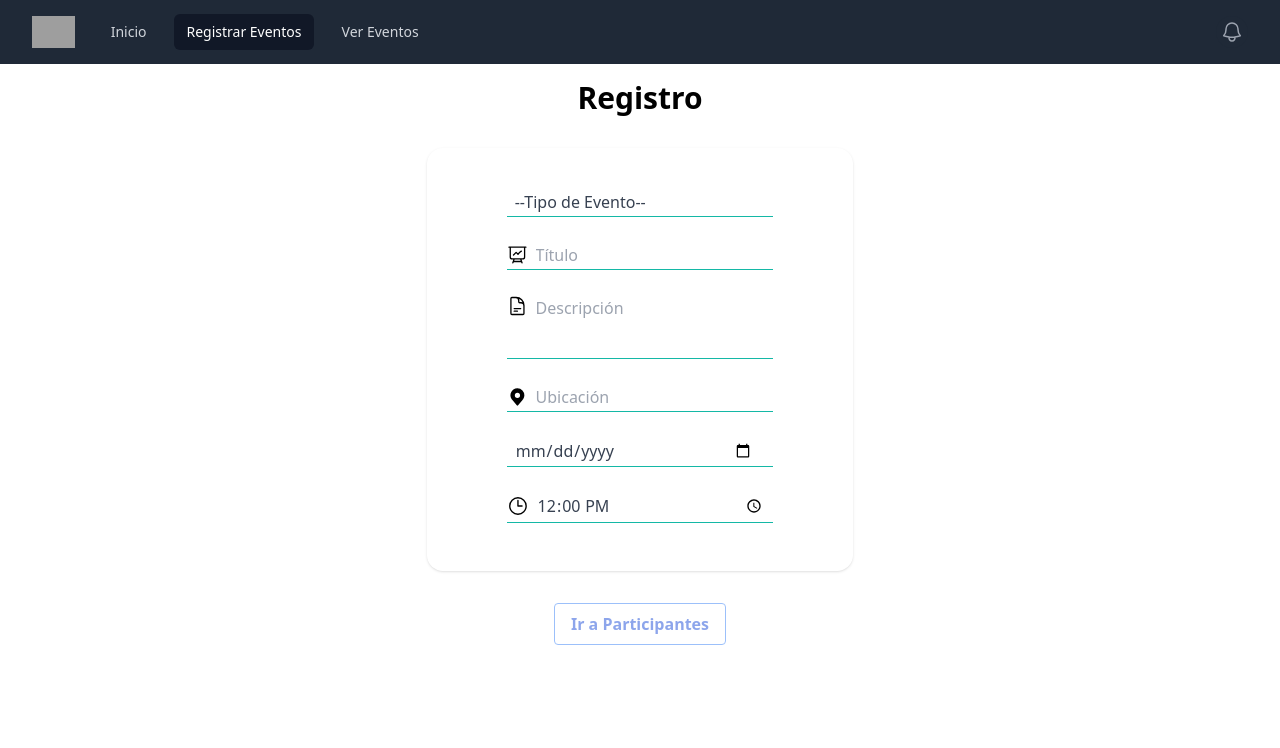
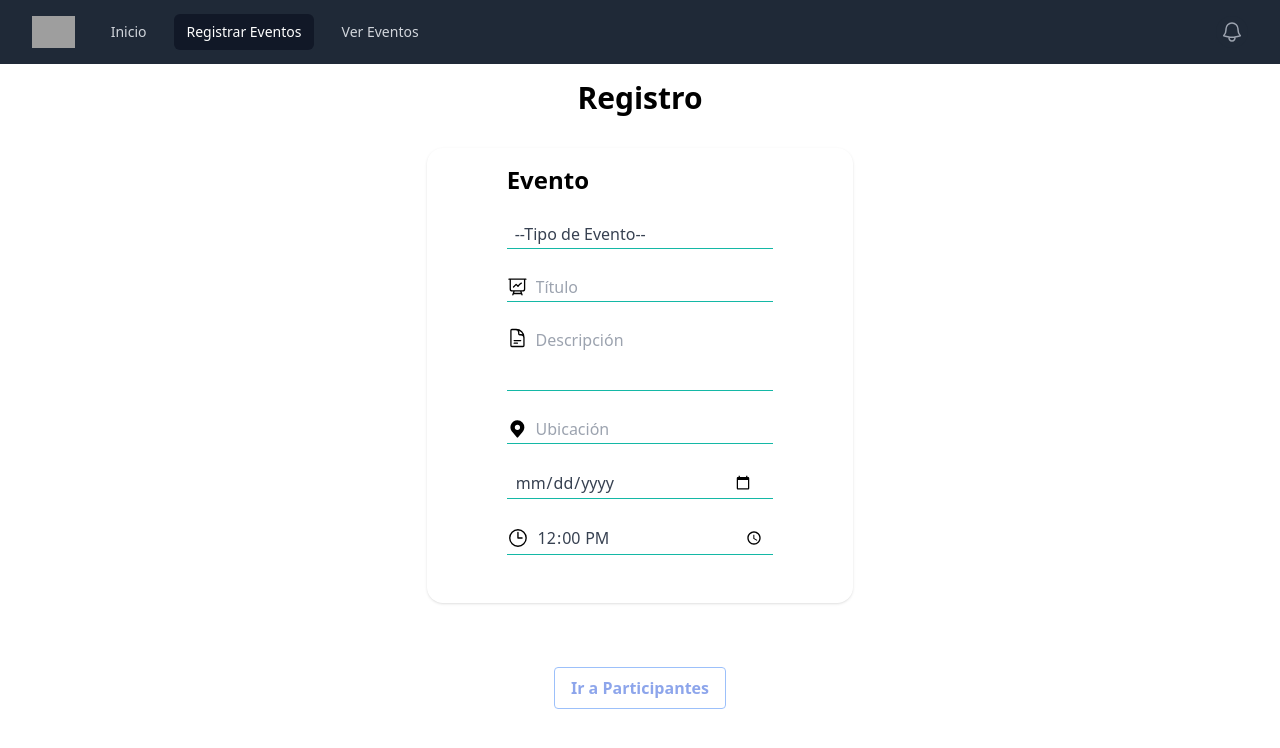
Before and after one commit to OzzyLozano/frontend_final_project, a Flask app: page /registro/evento in a window 1280 px wide. Shown: the top 748 px of the page. Run offline with Flask 3, Linux system fonts and the light colour scheme; some libraries are stand-ins or nearby versions; grey boxes are pictures that could not be loaded.

Commit message:
listo c:

```diff
--- a/app.py
+++ b/app.py
@@ -41,7 +41,7 @@ def confirmar_registro():
 #   cursor.execute(f'select title from events where title = ?;', (titulo,))
 #   eventData = cursor.fetchone()
 #   if not eventData:
-#     return redirect(url_for('registrar_participante'))
+#     return redirect(request.referrer)
 #   else:
 #     error = f'{titulo} ya está registrado.'
 #     return render_template('registrar_eventos.html', error=error)
@@ -51,6 +51,7 @@ def registrar():
   connection = sqlite3.connect(database_path)
   cursor = connection.cursor()
   if (request.method == 'POST'):
+    # events table
     title = request.form['title']
     event_type = request.form['eventType']
     description = request.form['description']
@@ -60,14 +61,39 @@ def registrar():
     dateTime = date + ' ' + hour
     print(title, description, dateTime, location, event_type)
     cursor.execute(f'INSERT INTO events(title, description, dateTime, location, type) VALUES (?, ?, ?, ?, ?);', (title, description, dateTime, location, event_type))
+    # participants table
+    foreign_key = cursor.execute(f'SELECT eventId FROM events where title=?;', (title,)).fetchone()
+    if foreign_key:
+      foreign_key = foreign_key[0]
+    else:
+      return f'{title} ya está registrado xd.'
+    participant_name = request.form['participant-name']
+    participant_lastname = request.form['participant-lastname']
+    participant_email = request.form['participant-email']
+    participant_phone = request.form['participant-phone']
+    participant_role = request.form['participant-role']
+    print(participant_name, participant_lastname, participant_email, participant_phone, participant_role)
+    cursor.execute(f'INSERT INTO participants(name, lastname, email, role, phone, eventId) VALUES (?, ?, ?, ?, ?, ?)', (participant_name, participant_lastname, participant_email, participant_role, participant_phone, foreign_key))
+    # invitations
+    invitation_name = request.form['invitation-name']
+    invitation_email = request.form['invitation-email']
+    invitation_type = request.form['invitation-type']
+    print(invitation_name, invitation_email, invitation_type)
+    cursor.execute(f'INSERT INTO invitations(name, email, type, eventId) VALUES (?, ?, ?, ?)', (invitation_name, invitation_email, invitation_type, foreign_key))
+    # logistic
+    logistic_type = request.form['logistic-type']
+    distribuitor = request.form['distribuitor']
+    comments = request.form['comments']
+    print(logistic_type, distribuitor, comments)
+    cursor.execute(f'INSERT INTO logistic(type, distribuitor, comments, eventId) VALUES (?, ?, ?, ?)', (logistic_type, distribuitor, comments, foreign_key))
     connection.commit()
     connection.close()
-    return redirect(url_for('next'))
+    return redirect(url_for('ver_eventos'))
   else:
     print('not a post request')
     return '<p>no se hizo post xd</p>'
 
-@app.route('/regustro/next')
+@app.route('/registro/next')
 def next():
   return '<p>holi</p>'
 
--- a/database/script.py
+++ b/database/script.py
@@ -9,7 +9,7 @@ cursor.execute("""
 CREATE TABLE IF NOT EXISTS
   events(
     eventId INTEGER PRIMARY KEY AUTOINCREMENT,
-    title VARCHAR(40) NOT NULL,
+    title VARCHAR(40) NOT NULL UNIQUE,
     description VARCHAR(160) NOT NULL NOT NULL,
     dateTime TIMESTAMP NOT NULL,
     location VARCHAR(40) NOT NULL,
@@ -45,7 +45,6 @@ CREATE TABLE IF NOT EXISTS
   logistic(
     logisticId INTEGER PRIMARY KEY AUTOINCREMENT,
     type VARCHAR(40) NOT NULL,
-    quantity INTEGER NOT NULL,
     distribuitor VARCHAR(40) NOT NULL,
     comments VARCHAR(160) NOT NULL,
     eventId INTEGER,
--- a/static/eventRegistration.js
+++ b/static/eventRegistration.js
@@ -12,14 +12,14 @@ const eventForm = document.getElementById('event-form')
 const participantsForm = document.getElementById('participants-form')
 const invitationsForm = document.getElementById('invitations-form')
 const logisticForm = document.getElementById('logistic-form')
-const confirmationForm = document.getElementById('confirmation-form')
+const confirmationBtn = document.getElementById('confirmation-btn')
 
 goToEvent.addEventListener('click', () => {
   eventForm.classList.remove('hide')
   participantsForm.classList.add('hide')
   invitationsForm.classList.add('hide')
   logisticForm.classList.add('hide')
-  confirmationForm.classList.add('hide')
+  confirmationBtn.classList.add('hide')
   goToEvent.classList.add('hide')
   goToParticipants.classList.remove('hide')
   goToInvitations.classList.add('hide')
@@ -126,6 +126,13 @@ let eventData = {
 // links functionality
 goToParticipants.addEventListener('click', e => {
   e.preventDefault()
+  // code for adding title availability
+  // if (eventTitle.value) {
+  //   const url = `disponibilidad?titulo=${eventTitle.value}`
+  //   window.location.href = url
+  // } else {
+  //   alert('Ingrese un titulo')
+  // }
   eventData = {
     title: eventTitle.value,
     type: eventType.value,
@@ -139,21 +146,13 @@ goToParticipants.addEventListener('click', e => {
     participantsForm.classList.remove('hide')
     invitationsForm.classList.add('hide')
     logisticForm.classList.add('hide')
-    confirmationForm.classList.add('hide')
+    confirmationBtn.classList.add('hide')
     goToEvent.classList.remove('hide')
     goToParticipants.classList.add('hide')
     goToInvitations.classList.remove('hide')
     goToLogistic.classList.add('hide')
     goToConfirmation.classList.add('hide')
   }
-  // code for adding title availability
-  // if (eventTitle.value) {
-  //   const url = `disponibilidad?titulo=${eventTitle.value}`
-  //   this.href = url
-  //   window.location.href = url
-  // } else {
-  //   alert('Ingrese un titulo')
-  // }
 })
 
 // participant variables
@@ -257,7 +256,7 @@ goToInvitations.addEventListener('click', e => {
     participantsForm.classList.add('hide')
     invitationsForm.classList.remove('hide')
     logisticForm.classList.add('hide')
-    confirmationForm.classList.add('hide')
+    confirmationBtn.classList.add('hide')
     goToEvent.classList.add('hide')
     goToParticipants.classList.remove('hide')
     goToInvitations.classList.add('hide')
@@ -333,7 +332,7 @@ goToLogistic.addEventListener('click', e => {
     participantsForm.classList.add('hide')
     invitationsForm.classList.add('hide')
     logisticForm.classList.remove('hide')
-    confirmationForm.classList.add('hide')
+    confirmationBtn.classList.add('hide')
     goToEvent.classList.add('hide')
     goToParticipants.classList.add('hide')
     goToInvitations.classList.remove('hide')
@@ -394,107 +393,20 @@ goToConfirmation.addEventListener('click', e => {
   logisticData = {
     type: logisticType.value,
     provider: logisticProvider.value,
-    comments: logisticComments
+    comments: logisticComments.value
   }
 
   if (invitations) {
-    eventForm.classList.add('hide')
-    participantsForm.classList.add('hide')
-    invitationsForm.classList.add('hide')
-    logisticForm.classList.add('hide')
-    confirmationForm.classList.remove('hide')
+    eventForm.classList.remove('hide')
+    participantsForm.classList.remove('hide')
+    invitationsForm.classList.remove('hide')
+    logisticForm.classList.remove('hide')
+    confirmationBtn.classList.remove('hide')
     goToEvent.classList.add('hide')
     goToParticipants.classList.add('hide')
     goToInvitations.classList.add('hide')
     goToLogistic.classList.remove('hide')
     goToConfirmation.classList.add('hide')
   }
-  const eventDetails = `
-    <div class="flex items-center">
-      <p class="text-start text-lg font-bold my-2 mr-2">Tipo: </p>
-      <p id="confirm-event-type" class="text-start text-lg my-2">${eventData.type}</p>
-    </div>
-    <div class="flex items-center">
-      <p class="text-start text-lg font-bold my-2 mr-2">Título: </p>
-      <p id="confirm-event-title" class="text-start text-lg my-2">${eventData.title}</p>
-    </div>
-    <div class="flex items-center">
-      <p class="text-start text-lg font-bold my-2 mr-2">Descripción: </p>
-      <p id="confirm-event-description" class="text-start text-lg my-2">${eventData.description}</p>
-    </div>
-    <div class="flex items-center">
-      <p class="text-start text-lg font-bold my-2 mr-2">Ubicación: </p>
-      <p id="confirm-event-location" class="text-start text-lg my-2">${eventData.location}</p>
-    </div>
-    <div class="flex items-center">
-      <p class="text-start text-lg font-bold my-2 mr-2">Fecha: </p>
-      <p id="confirm-event-date" class="text-start text-lg my-2">${eventData.date}</p>
-    </div>
-    <div class="flex items-center">
-      <p class="text-start text-lg font-bold my-2 mr-2">Hora: </p>
-      <p id="confirm-event-hour" class="text-start text-lg my-2">${eventData.hour}</p>
-    </div>
-  `
-  const eventDetailsDiv = document.getElementById('event-details')
-  eventDetailsDiv.innerHTML = ''
-  eventDetailsDiv.insertAdjacentHTML('beforeend', eventDetails)
-  const participantDetails = `
-    <div class="flex items-center">
-      <p class="text-start text-lg font-bold my-2 mr-2">Nombre: </p>
-      <p id="confirm-event-type" class="text-start text-lg my-2">${participantData.nameParticipant}</p>
-    </div>
-    <div class="flex items-center">
-      <p class="text-start text-lg font-bold my-2 mr-2">Apellido: </p>
-      <p id="confirm-event-title" class="text-start text-lg my-2">${participantData.lastname}</p>
-    </div>
-    <div class="flex items-center">
-      <p class="text-start text-lg font-bold my-2 mr-2">Correo: </p>
-      <p id="confirm-event-description" class="text-start text-lg my-2">${participantData.emailParticipant}</p>
-    </div>
-    <div class="flex items-center">
-      <p class="text-start text-lg font-bold my-2 mr-2">Número: </p>
-      <p id="confirm-event-location" class="text-start text-lg my-2">${participantData.phoneParticipant}</p>
-    </div>
-    <div class="flex items-center">
-      <p class="text-start text-lg font-bold my-2 mr-2">Rol: </p>
-      <p id="confirm-event-date" class="text-start text-lg my-2">${participantData.role}</p>
-    </div>
-  `
-  const participantDetailsDiv = document.getElementById('participant-details')
-  participantDetailsDiv.innerHTML = ''
-  participantDetailsDiv.insertAdjacentHTML('beforeend', participantDetails)
-  const invitationDetails = `
-    <div class="flex items-center">
-      <p class="text-start text-lg font-bold my-2 mr-2">Nombre: </p>
-      <p id="confirm-event-type" class="text-start text-lg my-2">${invitationData.nameParticipant}</p>
-    </div>
-    <div class="flex items-center">
-      <p class="text-start text-lg font-bold my-2 mr-2">Correo: </p>
-      <p id="confirm-event-title" class="text-start text-lg my-2">${invitationData.emailInvitation}</p>
-    </div>
-    <div class="flex items-center">
-      <p class="text-start text-lg font-bold my-2 mr-2">Tipo: </p>
-      <p id="confirm-event-description" class="text-start text-lg my-2">${invitationData.typeInvitation}</p>
-    </div>
-  `
-  const invitationDetailsDiv = document.getElementById('invitation-details')
-  invitationDetailsDiv.innerHTML = ''
-  invitationDetailsDiv.insertAdjacentHTML('beforeend', invitationDetails)
-  const logistic = `
-    <div class="flex items-center">
-      <p class="text-start text-lg font-bold my-2 mr-2">Tipo: </p>
-      <p id="confirm-event-type" class="text-start text-lg my-2">${logisticData.type}</p>
-    </div>
-    <div class="flex items-center">
-      <p class="text-start text-lg font-bold my-2 mr-2">Proveedor: </p>
-      <p id="confirm-event-title" class="text-start text-lg my-2">${logisticData.provider}</p>
-    </div>
-    <div class="flex items-center">
-      <p class="text-start text-lg font-bold my-2 mr-2">Comentarios: </p>
-      <p id="confirm-event-description" class="text-start text-lg my-2">${logisticData.comments}</p>
-    </div>
-  `
-  const logisticDetailsDiv = document.getElementById('logistic-details')
-  logisticDetailsDiv.innerHTML = ''
-  logisticDetailsDiv.insertAdjacentHTML('beforeend', logistic)
+  console.log(eventData, participantData, invitationData, logisticData)
 })
--- a/templates/registrar_eventos.html
+++ b/templates/registrar_eventos.html
@@ -55,7 +55,10 @@
 {% block page %}Registro{% endblock %}
 
 {% block body %}
-  <form id="event-form" action="" method="post" class="w-3/4 sm:w-1/2 xl:w-1/3 mx-auto my-8 shadow pt-4 pb-12 px-8 sm:px-12 md:px-16 lg:px-20 rounded-2xl">
+  <form action="{{ url_for('registrar') }}" method="post" class="flex flex-col gap-4 items-center">
+    <div class="w-full flex items-center flex-wrap gap-4">
+      <div id="event-form" action="" method="post" class="w-3/4 md:w-5/12 xl:w-1/3 mx-auto my-8 shadow pt-4 pb-12 px-8 sm:px-12 md:px-16 lg:px-20 rounded-2xl">
+        <h2 class="text-center md:text-start text-2xl font-bold">Evento</h2>
         <div id="event-type-div" class="input-div">
           <select id="event-type" required class="appearance-none bg-transparent border-none w-full text-gray-700 mr-3 py-1 px-2 leading-tight focus:outline-none" name="eventType">
             <option>--Tipo de Evento--</option>
@@ -100,21 +103,22 @@
           <input id="event-hour" required class="appearance-none bg-transparent border-none w-full text-gray-700 py-1 px-2 leading-tight focus:outline-none" type="time" placeholder="Hora" aria-label="hour" value="12:00:00" name="hour">
           <div></div>
         </div>
-  </form>
+      </div>
 
-  <form id="participants-form" action="" method="post" class="w-3/4 sm:w-1/2 xl:w-1/3 mx-auto my-8 shadow pt-4 pb-12 px-8 sm:px-12 md:px-16 lg:px-20 rounded-2xl hide">
+      <div id="participants-form" action="" method="post" class="w-3/4 md:w-5/12 xl:w-1/3 mx-auto my-8 shadow pt-4 pb-12 px-8 sm:px-12 md:px-16 lg:px-20 rounded-2xl hide">
+        <h2 class="text-center md:text-start text-2xl font-bold">Participantes</h2>
         <div id="participant-name-div" class="flex items-center border-b border-teal-500 pt-2 mt-4">
           <svg class="w-4 h-4 text-gray-500 dark:text-gray-400" aria-hidden="true" xmlns="http://www.w3.org/2000/svg" fill="currentColor" viewBox="0 0 20 20">
               <path d="M10 0a10 10 0 1 0 10 10A10.011 10.011 0 0 0 10 0Zm0 5a3 3 0 1 1 0 6 3 3 0 0 1 0-6Zm0 13a8.949 8.949 0 0 1-4.951-1.488A3.987 3.987 0 0 1 9 13h2a3.987 3.987 0 0 1 3.951 3.512A8.949 8.949 0 0 1 10 18Z"/>
           </svg>
-      <input id="participant-name" required class="appearance-none bg-transparent border-none w-full text-gray-700 mr-3 py-1 px-2 leading-tight focus:outline-none" type="text" placeholder="Nombre" aria-label="name">
+          <input id="participant-name" required class="appearance-none bg-transparent border-none w-full text-gray-700 mr-3 py-1 px-2 leading-tight focus:outline-none" type="text" placeholder="Nombre" aria-label="name" name="participant-name">
           <div></div>
         </div>
         <div id="participant-lastname-div" class="flex items-center border-b border-teal-500 pt-2 mt-4">
           <svg class="w-4 h-4 text-gray-500 dark:text-gray-400" aria-hidden="true" xmlns="http://www.w3.org/2000/svg" fill="currentColor" viewBox="0 0 20 20">
               <path d="M10 0a10 10 0 1 0 10 10A10.011 10.011 0 0 0 10 0Zm0 5a3 3 0 1 1 0 6 3 3 0 0 1 0-6Zm0 13a8.949 8.949 0 0 1-4.951-1.488A3.987 3.987 0 0 1 9 13h2a3.987 3.987 0 0 1 3.951 3.512A8.949 8.949 0 0 1 10 18Z"/>
           </svg>
-      <input id="participant-lastname" required class="appearance-none bg-transparent border-none w-full text-gray-700 mr-3 py-1 px-2 leading-tight focus:outline-none" type="text" placeholder="Apelllido" aria-label="lastname">
+          <input id="participant-lastname" required class="appearance-none bg-transparent border-none w-full text-gray-700 mr-3 py-1 px-2 leading-tight focus:outline-none" type="text" placeholder="Apelllido" aria-label="lastname" name="participant-lastname">
           <div></div>
         </div>
         <div id="participant-email-div" class="flex items-center border-b border-teal-500 pt-2 mt-4">
@@ -122,7 +126,7 @@
             <path d="m10.036 8.278 9.258-7.79A1.979 1.979 0 0 0 18 0H2A1.987 1.987 0 0 0 .641.541l9.395 7.737Z"/>
             <path d="M11.241 9.817c-.36.275-.801.425-1.255.427-.428 0-.845-.138-1.187-.395L0 2.6V14a2 2 0 0 0 2 2h16a2 2 0 0 0 2-2V2.5l-8.759 7.317Z"/>
           </svg>
-      <input id="participant-email" required class="appearance-none bg-transparent border-none w-full text-gray-700 mr-3 py-1 px-2 leading-tight focus:outline-none" type="email" inputmode="email" placeholder="Correo electrónico" aria-label="email">
+          <input id="participant-email" required class="appearance-none bg-transparent border-none w-full text-gray-700 mr-3 py-1 px-2 leading-tight focus:outline-none" type="email" inputmode="email" placeholder="Correo electrónico" aria-label="email" name="participant-email">
           <div></div>
         </div>
         <p class="mt-2 text-sm text-gray-500 dark:text-gray-400">Accepted addresses: @gmail.com, @yahoo.com, @hotmail.com, @outlook.com</p>
@@ -130,12 +134,12 @@
           <svg class="w-4 h-4 text-gray-500 dark:text-gray-400" aria-hidden="true" xmlns="http://www.w3.org/2000/svg" fill="currentColor" viewBox="0 0 19 18">
             <path d="M18 13.446a3.02 3.02 0 0 0-.946-1.985l-1.4-1.4a3.054 3.054 0 0 0-4.218 0l-.7.7a.983.983 0 0 1-1.39 0l-2.1-2.1a.983.983 0 0 1 0-1.389l.7-.7a2.98 2.98 0 0 0 0-4.217l-1.4-1.4a2.824 2.824 0 0 0-4.218 0c-3.619 3.619-3 8.229 1.752 12.979C6.785 16.639 9.45 18 11.912 18a7.175 7.175 0 0 0 5.139-2.325A2.9 2.9 0 0 0 18 13.446Z"/>
           </svg>
-      <input id="participant-phone" type="number" aria-describedby="helper-text-explanation" class="appearance-none bg-transparent border-none w-full text-gray-700 mr-3 py-1 px-2 leading-tight focus:outline-none" pattern="[0-9]{3}-[0-9]{3}-[0-9]{4}" placeholder="123-456-7890" required />
+          <input id="participant-phone" type="number" aria-describedby="helper-text-explanation" class="appearance-none bg-transparent border-none w-full text-gray-700 mr-3 py-1 px-2 leading-tight focus:outline-none" pattern="[0-9]{3}-[0-9]{3}-[0-9]{4}" placeholder="123-456-7890" required name="participant-phone" />
           <div></div>
         </div>
         <p class="mt-2 text-sm text-gray-500 dark:text-gray-400">Select a phone number that matches the format.</p>
         <div id="role-div" class="flex items-center border-b border-teal-500 pt-2 mt-4">
-      <select id="role" required class="appearance-none bg-transparent border-none w-full text-gray-700 mr-3 py-1 px-2 leading-tight focus:outline-none">
+          <select id="role" required class="appearance-none bg-transparent border-none w-full text-gray-700 mr-3 py-1 px-2 leading-tight focus:outline-none" name="participant-role">
             <option>--Rol--</option>
             <option>Ponente</option>
             <option>Asistente</option>
@@ -143,14 +147,15 @@
           </select>
           <div></div>
         </div>
-  </form>
+      </div>
 
-  <form id="invitations-form" action="" method="post" class="w-3/4 sm:w-1/2 xl:w-1/3 mx-auto my-8 shadow pt-4 pb-12 px-8 sm:px-12 md:px-16 lg:px-20 rounded-2xl hide">
+      <div id="invitations-form" action="" method="post" class="w-3/4 md:w-5/12 xl:w-1/3 mx-auto my-8 shadow pt-4 pb-12 px-8 sm:px-12 md:px-16 lg:px-20 rounded-2xl hide">
+        <h2 class="text-center md:text-start text-2xl font-bold">Invitaciones</h2>
         <div id="invitation-name-div" class="flex items-center border-b border-teal-500 pt-2 mt-4">
           <svg class="w-4 h-4 text-gray-500 dark:text-gray-400" aria-hidden="true" xmlns="http://www.w3.org/2000/svg" fill="currentColor" viewBox="0 0 20 20">
               <path d="M10 0a10 10 0 1 0 10 10A10.011 10.011 0 0 0 10 0Zm0 5a3 3 0 1 1 0 6 3 3 0 0 1 0-6Zm0 13a8.949 8.949 0 0 1-4.951-1.488A3.987 3.987 0 0 1 9 13h2a3.987 3.987 0 0 1 3.951 3.512A8.949 8.949 0 0 1 10 18Z"/>
           </svg>
-      <input id="invitation-name" required class="appearance-none bg-transparent border-none w-full text-gray-700 mr-3 py-1 px-2 leading-tight focus:outline-none" type="text" placeholder="Nombre" aria-label="name">
+          <input id="invitation-name" required class="appearance-none bg-transparent border-none w-full text-gray-700 mr-3 py-1 px-2 leading-tight focus:outline-none" type="text" placeholder="Nombre" aria-label="name" name="invitation-name">
           <div></div>
         </div>
         <div id="invitation-email-div" class="flex items-center border-b border-teal-500 pt-2 mt-4">
@@ -158,23 +163,24 @@
             <path d="m10.036 8.278 9.258-7.79A1.979 1.979 0 0 0 18 0H2A1.987 1.987 0 0 0 .641.541l9.395 7.737Z"/>
             <path d="M11.241 9.817c-.36.275-.801.425-1.255.427-.428 0-.845-.138-1.187-.395L0 2.6V14a2 2 0 0 0 2 2h16a2 2 0 0 0 2-2V2.5l-8.759 7.317Z"/>
         </svg>
-      <input id="invitation-email" required class="appearance-none bg-transparent border-none w-full text-gray-700 mr-3 py-1 px-2 leading-tight focus:outline-none" type="text" placeholder="Correo electrónico" aria-label="email">
+          <input id="invitation-email" required class="appearance-none bg-transparent border-none w-full text-gray-700 mr-3 py-1 px-2 leading-tight focus:outline-none" type="text" placeholder="Correo electrónico" aria-label="email" name="invitation-email">
           <div></div>
         </div>
         <p class="mt-2 text-sm text-gray-500 dark:text-gray-400">Accepted addresses: @gmail.com, @yahoo.com, @hotmail.com, @outlook.com</p>
         <div id="invitation-type-div" class="flex items-center border-b border-teal-500 pt-2 mt-4">
-      <select id="invitation-type" required class="appearance-none bg-transparent border-none w-full text-gray-700 mr-3 py-1 px-2 leading-tight focus:outline-none">
+          <select id="invitation-type" required class="appearance-none bg-transparent border-none w-full text-gray-700 mr-3 py-1 px-2 leading-tight focus:outline-none" name="invitation-type">
             <option>--Tipo de Invitación--</option>
             <option>General</option>
             <option>VIP</option>
           </select>
           <div></div>
         </div>
-  </form>
+      </div>
 
-  <form id="logistic-form" action="" method="post" class="w-3/4 sm:w-1/2 xl:w-1/3 mx-auto my-8 shadow pt-4 pb-12 px-8 sm:px-12 md:px-16 lg:px-20 rounded-2xl hide">
+      <div id="logistic-form" action="" method="post" class="w-3/4 md:w-5/12 xl:w-1/3 mx-auto my-8 shadow pt-4 pb-12 px-8 sm:px-12 md:px-16 lg:px-20 rounded-2xl hide">
+        <h2 class="text-center md:text-start text-2xl font-bold">Logística</h2>
         <div id="logistic-type-div" class="flex items-center border-b border-teal-500 pt-2 mt-4">
-      <select id="logistic-type" required class="appearance-none bg-transparent border-none w-full text-gray-700 mr-3 py-1 px-2 leading-tight focus:outline-none">
+          <select id="logistic-type" required class="appearance-none bg-transparent border-none w-full text-gray-700 mr-3 py-1 px-2 leading-tight focus:outline-none" name="logistic-type">
             <option>--Tipo de Logística--</option>
             <option>Alimentación</option>
             <option>Equipo</option>
@@ -186,16 +192,19 @@
           <svg class="w-6 h-6 dark:text-gray-400" xmlns="http://www.w3.org/2000/svg" fill="none" viewBox="0 0 24 24" stroke-width="1.5" stroke="currentColor" class="size-6">
             <path stroke-linecap="round" stroke-linejoin="round" d="M15.75 6a3.75 3.75 0 1 1-7.5 0 3.75 3.75 0 0 1 7.5 0ZM4.501 20.118a7.5 7.5 0 0 1 14.998 0A17.933 17.933 0 0 1 12 21.75c-2.676 0-5.216-.584-7.499-1.632Z" />
           </svg>
-      <input id="logistic-provider" required class="appearance-none bg-transparent border-none w-full text-gray-700 mr-3 py-1 px-2 leading-tight focus:outline-none" type="text" placeholder="Proveedor" aria-label="provider">
+          <input id="logistic-provider" required class="appearance-none bg-transparent border-none w-full text-gray-700 mr-3 py-1 px-2 leading-tight focus:outline-none" type="text" placeholder="Proveedor" aria-label="provider" name="distribuitor">
           <div></div>
         </div>
         <div id="logistic-comments-div" class="flex items-start border-b border-teal-500 pt-2 mt-4">
           <svg class="w-6 h-6 dark:text-gray-400" xmlns="http://www.w3.org/2000/svg" fill="none" viewBox="0 0 24 24" stroke-width="1.5" stroke="currentColor" class="size-6">
             <path stroke-linecap="round" stroke-linejoin="round" d="M7.5 8.25h9m-9 3H12m-9.75 1.51c0 1.6 1.123 2.994 2.707 3.227 1.129.166 2.27.293 3.423.379.35.026.67.21.865.501L12 21l2.755-4.133a1.14 1.14 0 0 1 .865-.501 48.172 48.172 0 0 0 3.423-.379c1.584-.233 2.707-1.626 2.707-3.228V6.741c0-1.602-1.123-2.995-2.707-3.228A48.394 48.394 0 0 0 12 3c-2.392 0-4.744.175-7.043.513C3.373 3.746 2.25 5.14 2.25 6.741v6.018Z" />
           </svg>
-      <textarea id="logistic-comments" required class="appearance-none bg-transparent border-none w-full text-gray-700 mr-3 py-1 px-2 leading-tight focus:outline-none h-16 resize-none" type="text" placeholder="Comentarios Adicionales" aria-label="comments"></textarea>
+          <textarea id="logistic-comments" required class="appearance-none bg-transparent border-none w-full text-gray-700 mr-3 py-1 px-2 leading-tight focus:outline-none h-16 resize-none" type="text" placeholder="Comentarios Adicionales" aria-label="comments" name="comments"></textarea>
           <div></div>
         </div>
+      </div>
+    </div>
+    <button id="confirmation-btn" type="submit" class="pagination-btn hide">Registrar Evento</button>
   </form>
 
   <!-- <form action="{{ url_for('registrar') }}" method="post" class="flex flex-col justify-center hide">
@@ -354,8 +363,7 @@
     </main>
     <button type="submit" class="w-24 mx-auto pagination-btn">Registrar</button>
   </form> -->
-
-  <main id="confirmation-form" class="flex flex-col justify-center hide">
+  <!-- <form id="confirmation-form" action="{{ url_for('registrar') }}" method="post" class="flex flex-col justify-center hide">
     <div class="flex flex-wrap justify-evenly my-12 gap-8">
       <div class="inline-block w-10/12 sm:w-96 md:w-5/12 m-2 shadow pt-4 pb-12 px-8 rounded-2xl">
         <h2 class="text-center md:text-start text-2xl font-bold">Evento</h2>
@@ -374,8 +382,8 @@
         <div id="logistic-details"></div>
       </div>
     </div>
-    <a href="{{ url_for('registrar') }}" class="w-24 mx-auto pagination-btn">submit</a>
-  </main>
+    <button type="submit" class="w-24 mx-auto pagination-btn">submit</button>
+  </form> -->
 
   {% block buttons %}
     <div class="flex flex-wrap gap-4 my-8 justify-evenly">
```
Also changed, not shown: database.db (deleted), database/database.db. Lines whose indentation alone changed are shown as unchanged.
